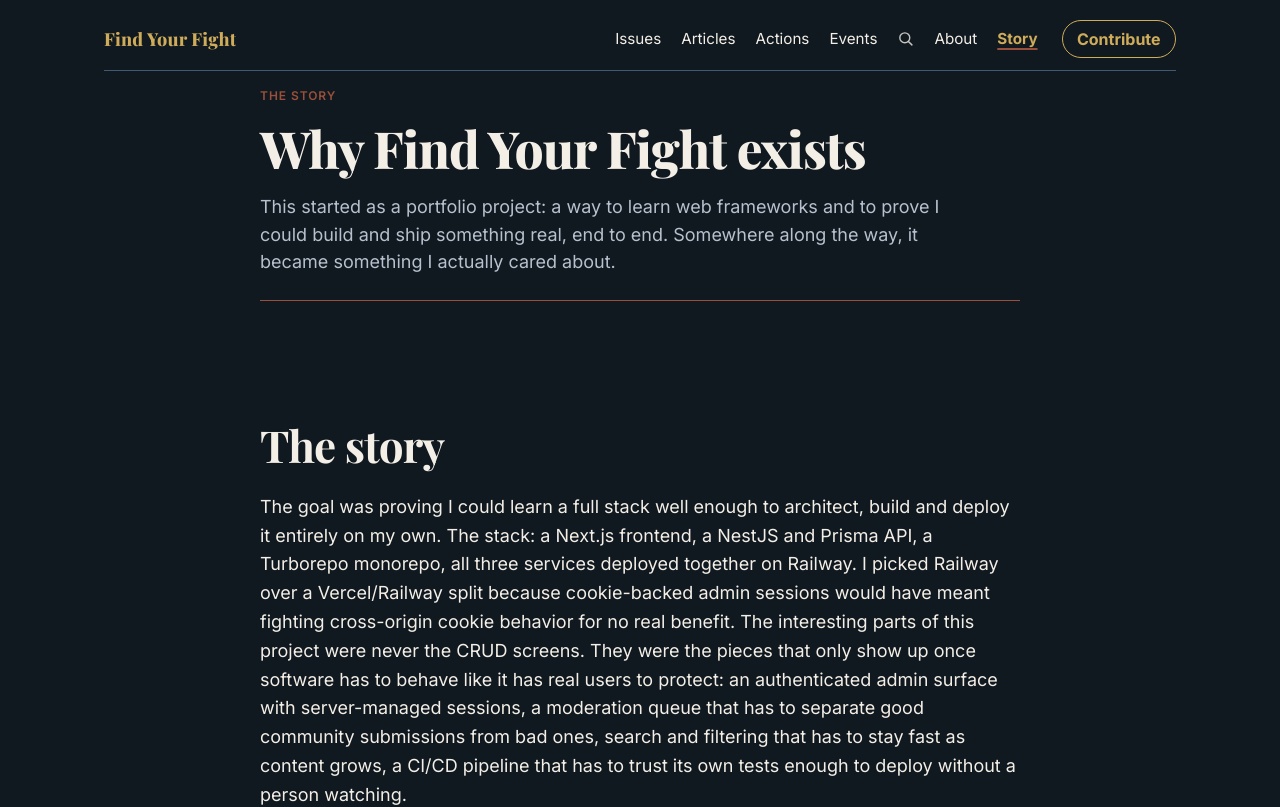
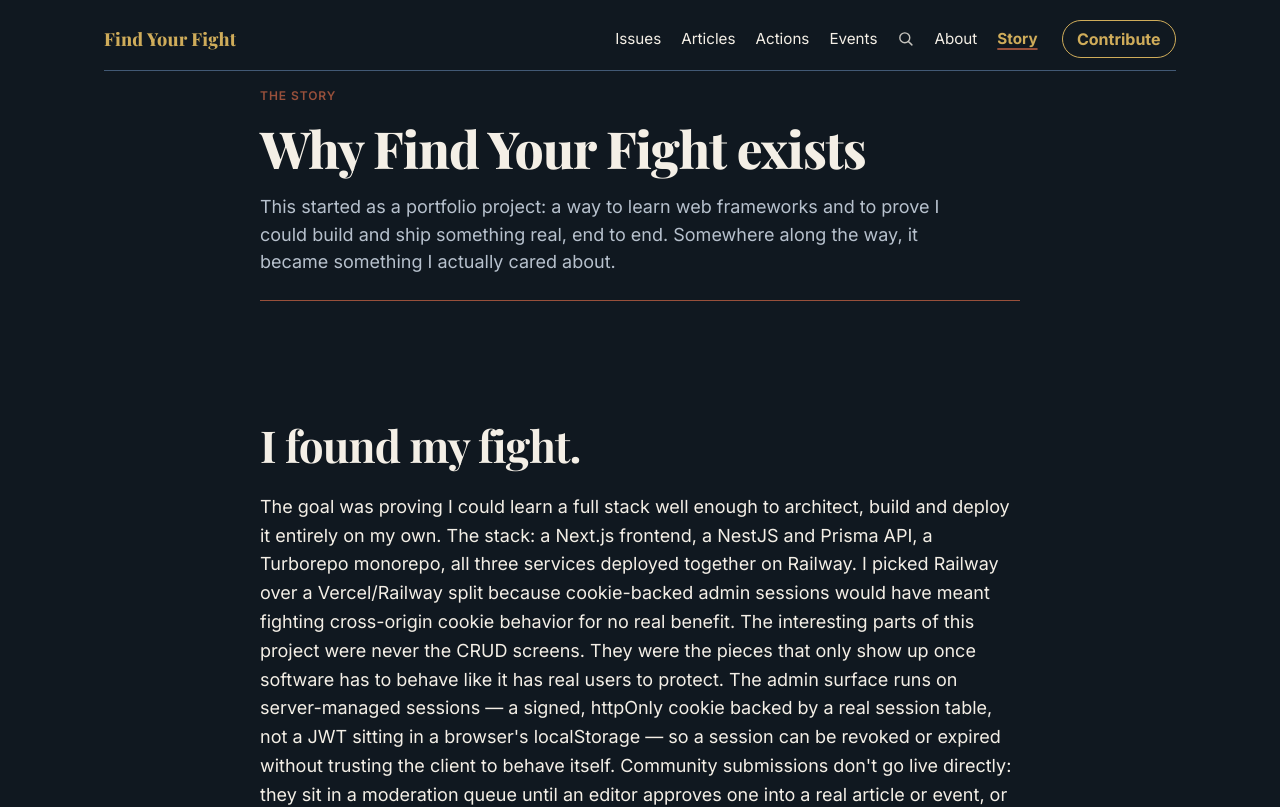
Before and after one commit to kborn/signalfire, a Next.js app in the folder apps/web/: page /story in a window 1280 px wide. Shown: the top 807 px of the page. Built offline with nearby package versions, Linux system fonts and the light colour scheme.

Commit message:
more story copy

```diff
--- a/apps/web/src/app/(public)/story/page.tsx
+++ b/apps/web/src/app/(public)/story/page.tsx
@@ -25,7 +25,7 @@ export default async function StoryPage() {
       </section>
 
       <section className="page-section about-body stack-md">
-        <h2>The story</h2>
+        <h2>I found my fight.</h2>
         {adminExposed ? (
           <>
             <p>
@@ -35,31 +35,37 @@ export default async function StoryPage() {
               Railway over a Vercel/Railway split because cookie-backed admin sessions would have
               meant fighting cross-origin cookie behavior for no real benefit. The interesting parts
               of this project were never the CRUD screens. They were the pieces that only show up
-              once software has to behave like it has real users to protect: an authenticated admin
-              surface with server-managed sessions, a moderation queue that has to separate good
-              community submissions from bad ones, search and filtering that has to stay fast as
-              content grows, a CI/CD pipeline that has to trust its own tests enough to deploy
-              without a person watching.
+              once software has to behave like it has real users to protect. The admin surface runs
+              on server-managed sessions — a signed, httpOnly cookie backed by a real session table,
+              not a JWT sitting in a browser&apos;s localStorage — so a session can be revoked or
+              expired without trusting the client to behave itself. Community submissions don&apos;t
+              go live directly: they sit in a moderation queue until an editor approves one into a
+              real article or event, or rejects it with a note back to whoever submitted it. Search
+              and filtering has to work across a growing library of issues, articles, actions, and
+              events, kept simple for now with room to swap in something more sophisticated once
+              there&apos;s real content to search. And a CI pipeline gates every merge on lint, a
+              full type check, the complete test suite, and a dependency audit — nothing reaches{' '}
+              <code>main</code> without clearing all four.
             </p>
             <p>
               The result is a fully working system running on placeholder content, not a finished
               product. Writing the real content wouldn&apos;t have proven anything the architecture
               doesn&apos;t already, so I left it for later rather than building it first. Sourcing,
               validating and keeping an events calendar current is a genuinely interesting
-              engineering problem, and one I&apos;m already comfortable with, so it wasn&apos;t the
-              differentiator here. Real articles and actions are a different kind of dependency:
-              they need a community of local writers and organizers that doesn&apos;t exist yet, and
-              that&apos;s not something I can build alone. I&apos;d like this to become real one
-              day. Right now, I&apos;m using this version to gauge interest before taking on that
-              work.
+              engineering problem, and one I&apos;m already comfortable with — building it out here
+              wouldn&apos;t have taught me anything new. Real articles and actions are a different
+              kind of dependency: they need a community of local writers and organizers that
+              doesn&apos;t exist yet, and that&apos;s not something I can build alone. I&apos;d like
+              this to become real one day. Right now, I&apos;m using this version to gauge interest
+              before taking on that work.
             </p>
           </>
         ) : (
           <>
             <p>
-              Shortly after Trump&apos;s second inauguration, my brain went into a kind of panic
-              mode: mind racing, catastrophizing and completely unable to shake it. I think a lot of
-              people felt some version of that, even if less intensely.
+              Shortly after the 2025 inauguration, my brain went into a kind of panic mode: mind
+              racing, catastrophizing and completely unable to shake it. I think a lot of people
+              felt some version of that, even if less intensely.
             </p>
             <p>
               What pulled me out of that wasn&apos;t fixing everything. It was showing up to one
@@ -75,9 +81,11 @@ export default async function StoryPage() {
               What you&apos;re looking at right now is a working demonstration of the idea, not a
               live community yet. The events, actions and articles here aren&apos;t real. Articles
               and actions need real writing or curating and editorial judgment, both of which take
-              time to get right. Events can be sourced but need a live pipeline to keep them current
-              — another time-consuming endeavor. I&apos;m holding off on real content until I know
-              the idea is worth it.
+              time to get right. Events can be sourced but need ongoing upkeep to stay current —
+              another time-consuming endeavor. And it&apos;s not just content: plenty of the
+              day-to-day experience still needs work before this could hold up as something people
+              actually rely on. I&apos;m holding off on all of that until I know the idea is worth
+              it.
             </p>
             <p>
               So, I&apos;m using this demo to find out whether the idea is worth turning into the
```
